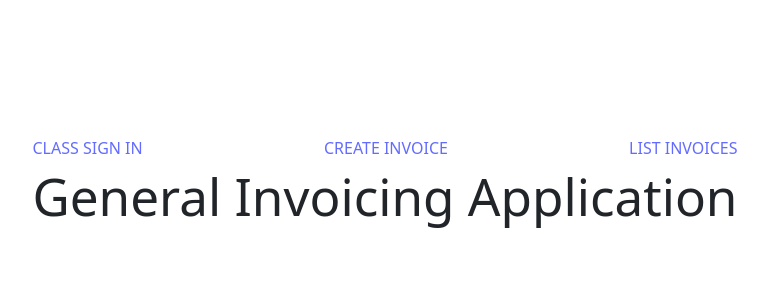
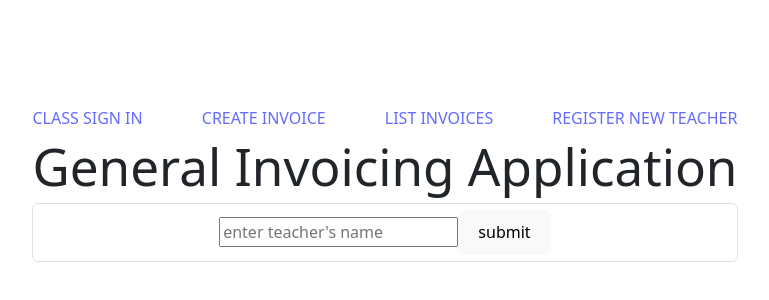
Before and after one commit to LXwaru/invoice_maker, a React (Vite) app in the folder invoice-frontend/: page /createteacher in a window 1280 px wide. Shown: the part 220-520 px from the top of the page, without its empty margins (255-1024 px from the left). Built offline with nearby package versions, Linux system fonts and the light colour scheme.

Commit message:
built teacher registration

```diff
--- a/invoice-frontend/src/App.jsx
+++ b/invoice-frontend/src/App.jsx
@@ -4,6 +4,7 @@ import ClassEntry from './components/ClassEntry'
 import CreateInvoice from './components/CreateInvoice'
 import ListInvoices from './components/ListInvoice'
 import InvoiceDetail from './components/InvoiceDetail'
+import CreateTeacher from './components/CreateTeacher'
 import Nav from './components/Nav'
 
 function App() {
@@ -19,6 +20,7 @@ function App() {
               <Route path='/createinvoice' element={< CreateInvoice />} />
               <Route path='/listinvoice' element={< ListInvoices />} />
               <Route path='/invoicedetail/:id' element={<InvoiceDetail />} />
+              <Route path='/createteacher' element={<CreateTeacher />} />
             </Routes>
         </div>
       </BrowserRouter>
--- /dev/null
+++ b/invoice-frontend/src/components/CreateTeacher.jsx
@@ -0,0 +1,33 @@
+import { useState } from 'react'
+import axios from 'axios'
+
+const CreateTeacher = () => {
+    const [ name, setName ] = useState('')
+
+    const handleSubmit = (e) => {
+        const payload = {
+            "full_name": name
+        }
+        try{
+            axios.post('http://localhost:8000/api/teachers', payload)
+            alert("teacher is now registered")
+        } catch (error) {
+            console.error("could not create teacher", error)
+        }
+    }
+
+    const handleNameChange = (e) => {
+        setName(e.target.value)
+    }
+
+    return (
+        <>
+            <form className="form-control" onSubmit={handleSubmit}>
+                <input onChange={handleNameChange} id="teacherCreate" placeholder="enter teacher's name"></input>
+                <button>submit</button>
+            </form>
+
+        </>
+    )
+}
+export default CreateTeacher
--- a/invoice-frontend/src/components/ListInvoice.jsx
+++ b/invoice-frontend/src/components/ListInvoice.jsx
@@ -48,7 +48,7 @@ const ListInvoices = () => {
                         <td>Date</td>
                         <td>Teacher Name</td>
                         <td>Amount Due</td>
-                        {/* <td>is paid?</td> */}
+                        <td></td>
                     </tr>
                 </thead>
                 <tbody>
--- a/invoice-frontend/src/components/Nav.jsx
+++ b/invoice-frontend/src/components/Nav.jsx
@@ -6,6 +6,7 @@ const Nav = () => {
             <NavLink to="/">CLASS SIGN IN</NavLink>
             <NavLink to="/createinvoice">CREATE INVOICE</NavLink>
             <NavLink to="/listinvoice">LIST INVOICES</NavLink>
+            <NavLink to="/createteacher">REGISTER NEW TEACHER</NavLink>
         </div>
     )
 }
```
